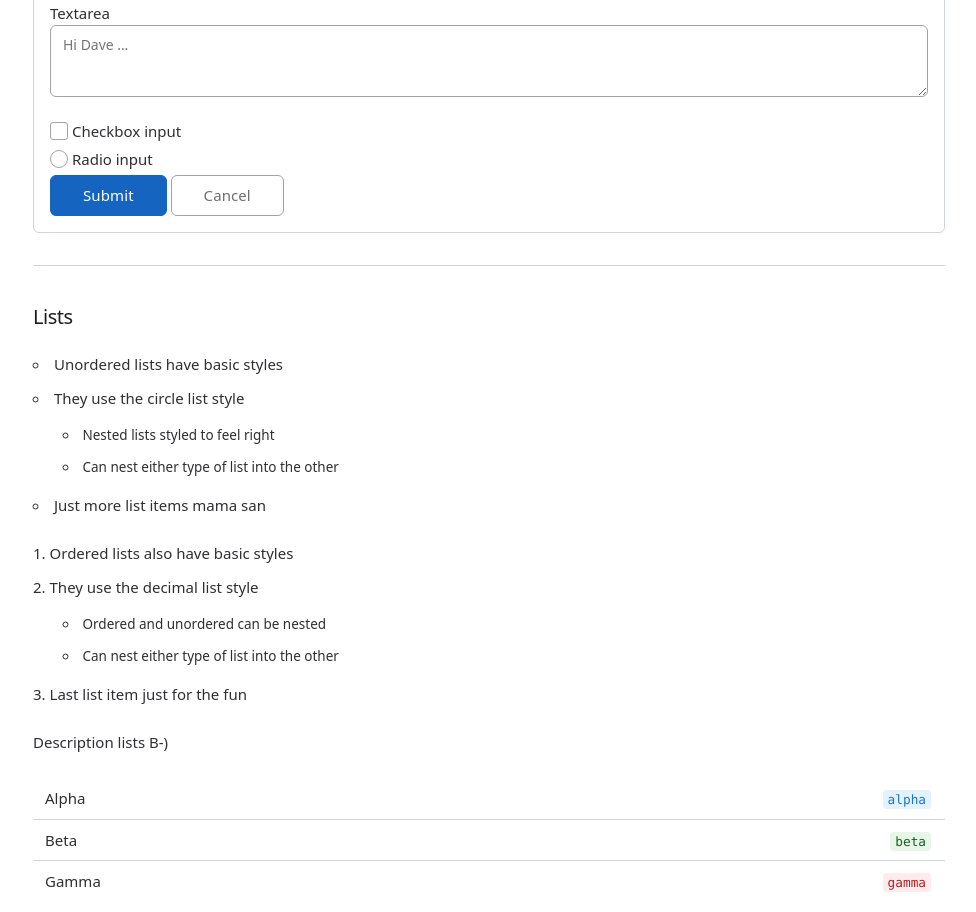
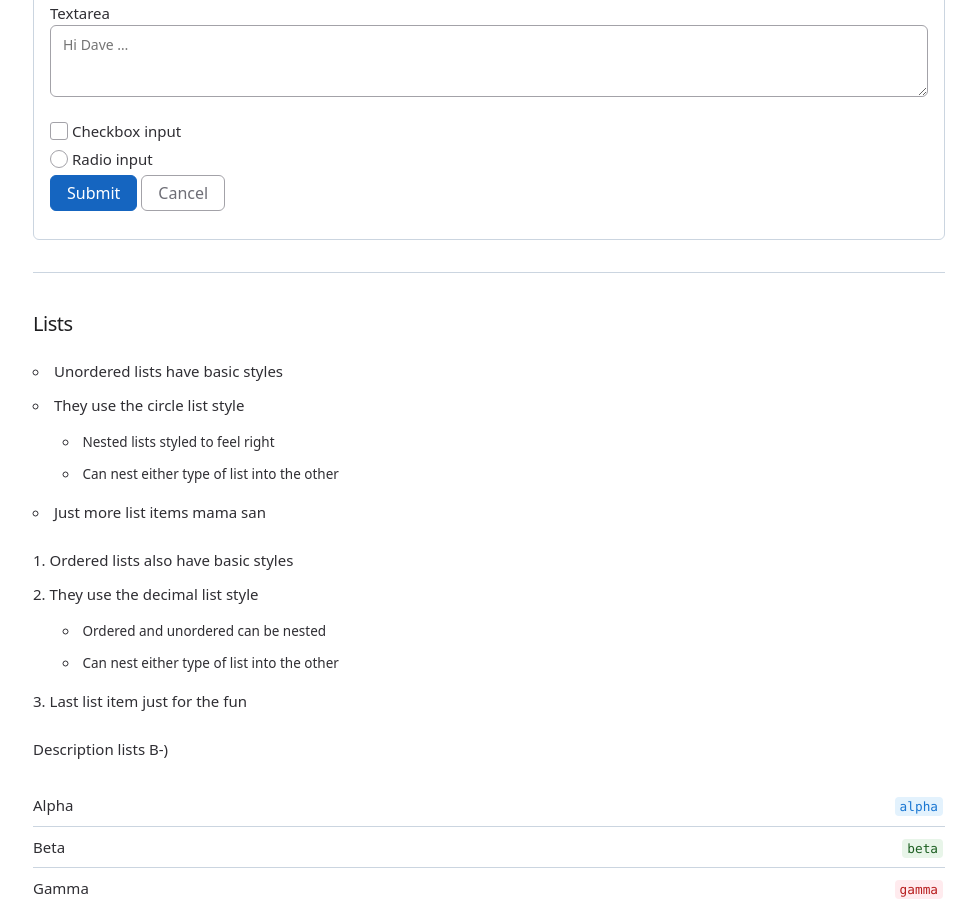
Before and after one commit to alexradulescu/bones-css, a website built with Parcel: page index.html in a window 1280 px wide. Shown: the part 2493-3405 px from the top of the page, without its empty margins (151-1127 px from the left). Built offline with nearby package versions, Linux system fonts and the light colour scheme.

Commit message:
:100: IMPROVE: Added parcel for css bundling and updated buttons style

```diff
--- a/css/bones.css
+++ b/css/bones.css
@@ -159,39 +159,6 @@ var {
   font-style: normal;
 }
 
-/* Buttons
-–––––––––––––––––––––––––––––––––––––––––––––––––– */
-button {
-  padding: 1.1rem 3.2rem;
-  color: var(--grey-600);
-  font-size: 1.3rem;
-  font-weight: 500;
-  letter-spacing: 0.1px;
-  white-space: nowrap;
-  border-radius: 0.6rem;
-  border: 1px solid var(--grey-500);
-  background-color: transparent;
-  cursor: pointer;
-  margin-bottom: 1.2rem;
-}
-button:hover,
-button:focus {
-  color: var(--grey-800);
-  border-color: var(--grey-600);
-  outline: 0;
-}
-
-button[type='submit'] {
-  color: var(--white);
-  background-color: var(--blue-dark);
-  border-color: var(--blue-dark);
-}
-button[type='submit']:hover,
-button[type='submit']:focus {
-  background-color: var(--blue);
-  border-color: var(--blue);
-}
-
 /* Forms
 –––––––––––––––––––––––––––––––––––––––––––––––––– */
 /* 1. From normalize.css */
@@ -335,6 +302,38 @@ fieldset form {
   margin-bottom: 0;
 }
 
+
+/* Buttons
+–––––––––––––––––––––––––––––––––––––––––––––––––– */
+button {
+    color: var(--grey-600);
+    white-space: nowrap;
+    border-radius: 0.6rem;
+    border: 1px solid var(--grey-500);
+    background-color: transparent;
+    cursor: pointer;
+    margin-bottom: 1.2rem;
+    font-size: 1.6rem;
+    padding: .8rem 1.6rem;
+}
+button:hover,
+button:focus {
+  color: var(--grey-800);
+  border-color: var(--grey-600);
+  outline: 0;
+}
+
+button[type='submit'] {
+  color: var(--white);
+  background-color: var(--blue-dark);
+  border-color: var(--blue-dark);
+}
+button[type='submit']:hover,
+button[type='submit']:focus {
+  background-color: var(--blue);
+  border-color: var(--blue);
+}
+
 /* Lists
 –––––––––––––––––––––––––––––––––––––––––––––––––– */
 ul {
@@ -364,7 +363,7 @@ dl {
   display: flex;
   justify-content: space-between;
   margin: 0;
-  padding: 0.8rem 1.2rem;
+  padding: 0.8rem 0;
 }
 dl:not(:last-of-type) {
   border-bottom: 1px solid var(--grey-400);
```
Also changed, not shown: cssnano.config.js (added, +11 -0 lines), package.json (+11 -3 lines), 2 other files.
